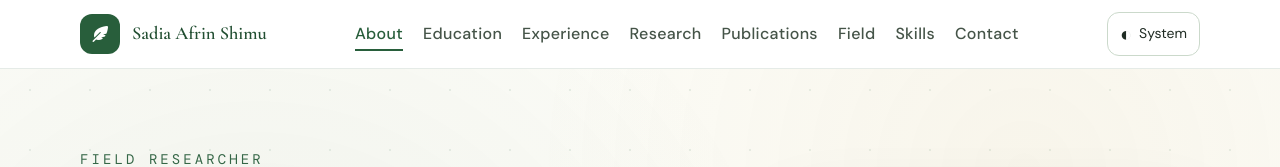
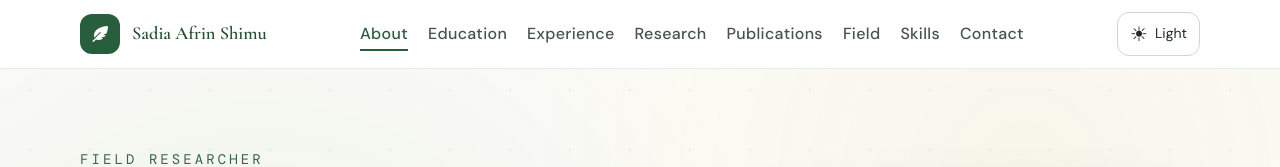
Before and after one commit to saimumadi00-sketch/SadiaShimu, a plain HTML site: page index.html in a window 1280 px wide. Shown: the top 167 px of the page. Drawn offline with nearby package versions, Linux system fonts and the light colour scheme; no server answers.

Commit message:
fixed broken bottons

```diff
--- a/index.html
+++ b/index.html
@@ -69,8 +69,8 @@
         <a href="#contact">Contact</a>
       </nav>
       <div class="nav-actions">
-        <button class="theme-toggle" id="theme-toggle" type="button" aria-label="Theme: System. Switch to Light" title="Theme: System. Switch to Light">
-          <span id="theme-icon" aria-hidden="true">&#9680;</span><span id="theme-label">System</span>
+        <button class="theme-toggle" id="theme-toggle" type="button" aria-label="Change theme" title="Change theme">
+          <span id="theme-icon" aria-hidden="true">&#9728;</span><span id="theme-label">Light</span>
         </button>
         <button class="nav-hamburger" id="hamburger" type="button" aria-label="Toggle menu" aria-expanded="false" aria-controls="nav-links">
           <span></span><span></span><span></span>
--- a/js/main.js
+++ b/js/main.js
@@ -163,11 +163,10 @@ document.addEventListener('DOMContentLoaded', function () {
       const dark = preference === 'dark' || (preference === 'system' && systemTheme.matches);
       document.documentElement.classList.toggle('dark', dark);
       document.documentElement.style.colorScheme = dark ? 'dark' : 'light';
-      const name = preference[0].toUpperCase() + preference.slice(1);
-      const next = modes[(modes.indexOf(preference) + 1) % modes.length];
-      const description = 'Theme: ' + name + '. Switch to ' + next[0].toUpperCase() + next.slice(1);
+      const name = dark ? 'Dark' : 'Light';
+      const description = 'Theme: ' + name + '. Change theme';
       if (label) label.textContent = name;
-      if (icon) icon.textContent = { system: '\u25d0', light: '\u2600', dark: '\u263e' }[preference];
+      if (icon) icon.textContent = dark ? '\u263e' : '\u2600';
       if (button) {
         button.setAttribute('aria-label', description);
         button.setAttribute('title', description);
```
Also changed, not shown: tests/regressions.test.cjs (+5 -2 lines), README.md.
